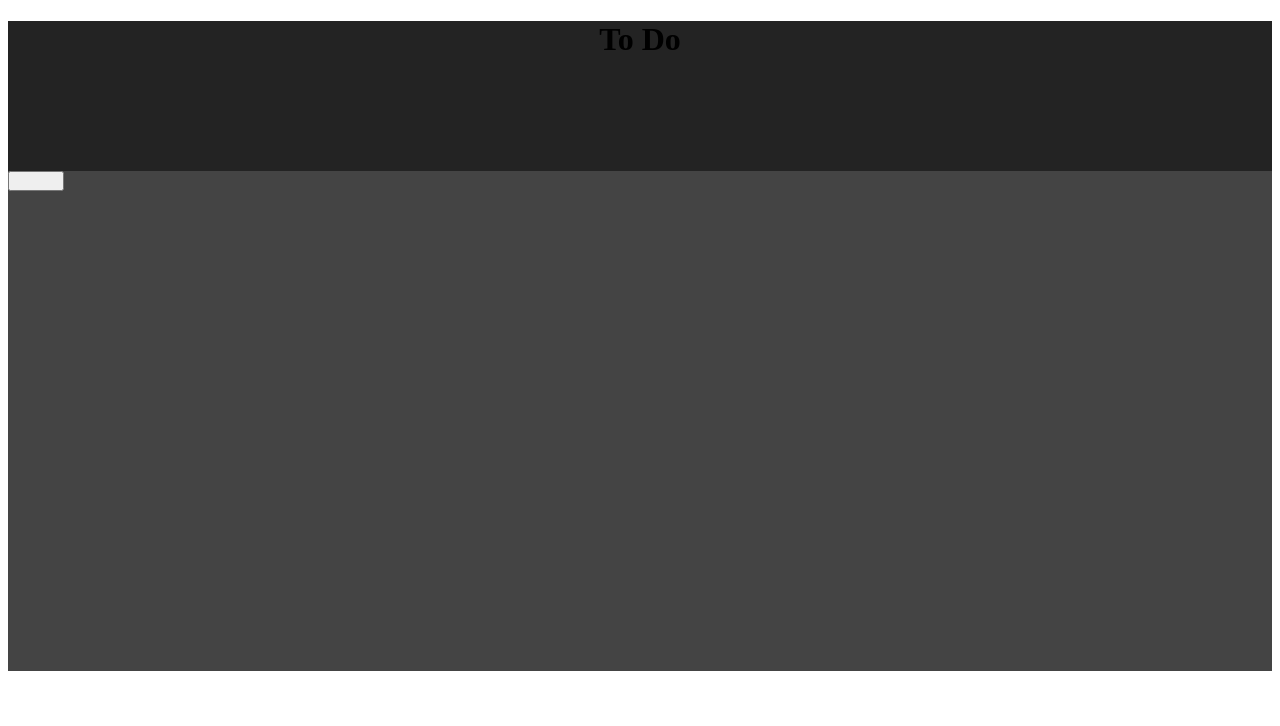
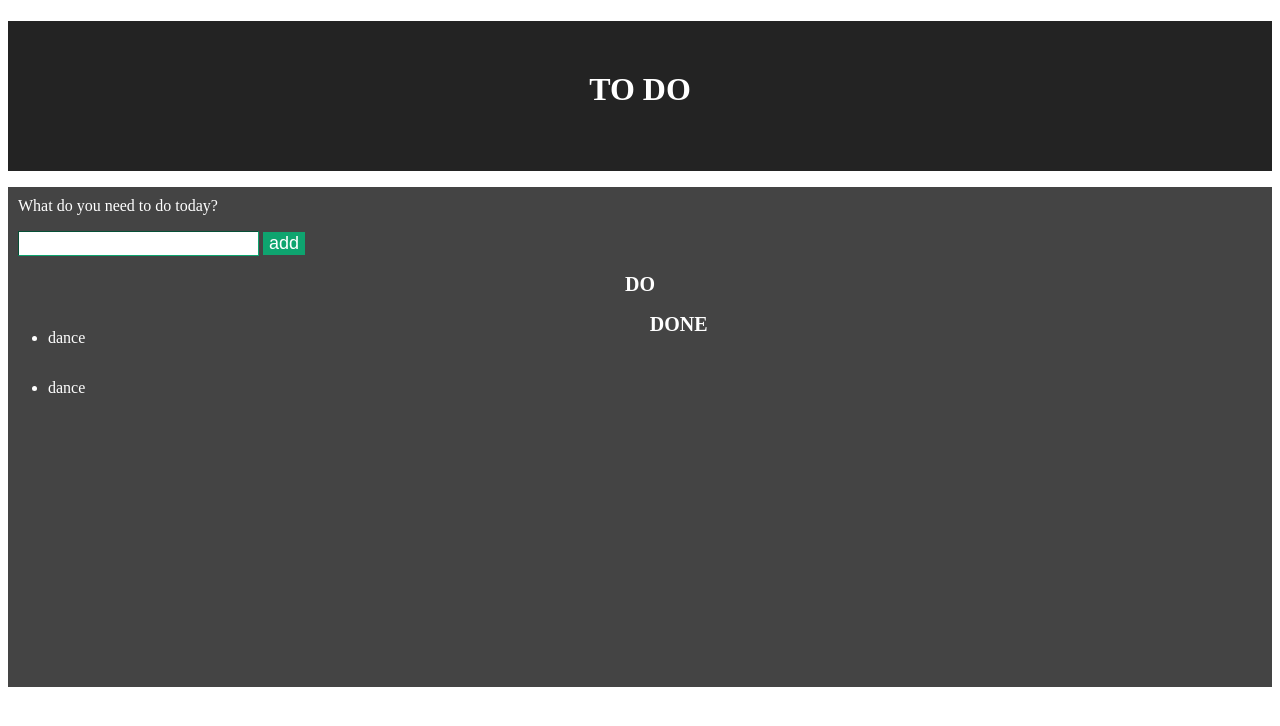
Before and after one commit to cr-allen/TodoApp, a website: page index.html in a window 1280 px wide. Drawn offline with Linux system fonts and the light colour scheme.

Commit message:
fingaled scss and js, possibly unsuccessfully

```diff
--- a/index.html
+++ b/index.html
@@ -15,14 +15,29 @@
 </head>
 <body>
   <div class="headerBkgd">
-    <h1 class="text">To Do</h1>
+    <div class="header-text">
+      <h1 class="h1-text">To Do</h1>
+    </div>
   </div>
   <div class="background">
-    <button type="text" class="submit">
-    <section class="toDo" contenteditable="true">
-      <div class="wrapper">
-        <ul class="toDo"></ul>
-        <ul class="done"></ul>
+    <row>
+      <p class="qText">What do you need to do today?</p>
+        <input type="text" class="toDoItem">
+        <button type="button" name="button">add</button>
+      <section class="toDo" contenteditable="true">
+        <div class="wrapper">
+          <col span="2">
+          <h2 class="content-text">Do</h2>
+          <ul id="toDo">
+            <!-- will want this to be editable and deletable. drag 'n' drop functionality??  -->
+            <li>dance</li>
+          </ul>
+          <h2 class="content-text">Done</h2>
+          <ul id="done">
+            <li>dance</li>
+          </ul>
+        </col>
+      </row>
       </div>
     </section>
   </div>
--- a/js/scripts.js
+++ b/js/scripts.js
@@ -1,3 +1,69 @@
-var body = querySelector('body');
+// research: functions, calling functions, uuuh, dissect the codepen better. also css grids //
 
-var input = document.createElement('li');
+
+
+
+//var query selectors
+
+var taskInput=document.querySelector("toDoItem");
+var addButton=document.querySelector("button")[0];
+var toDo=document.querySelector("toDo");
+var done=document.querySelector("done");
+
+//to dos
+var createNewTaskElement=function(taskString){
+var listItem=document.createElement("ul");
+var ulToDo=document.createElement("ul");
+
+//appends
+listItem.appendChild(label);
+return listItem;
+
+//function
+var addTask=function(){
+	console.log("Add Task...");
+	//Create a new list item with the text from the #new-task:
+	var listItem=createNewTaskElement(taskInput.value);
+  done.appendChild(listItem);
+	bindTaskEvents(listItem, taskCompleted);
+
+	taskInput.value="";
+}
+addTask();
+
+
+//onclick events
+addButton.onclick=addTask;
+addButton.addEventListener("click",addTask);
+
+
+
+
+
+
+
+
+
+
+// button.onClick = createElement('ul')
+
+
+
+
+
+
+
+
+
+// body.appendChild('ul');
+// var input = document.createElement('li').contenteditable = "true";
+
+
+
+
+//
+// function initDoc() {
+//   input = document.getElementById("form");
+//   sDefTxt = input.innerHTML;
+//   if (document.compForm.switchMode.checked) { setDocMode(true); }
+// }
--- a/scss/mixins.scss
+++ b/scss/mixins.scss
@@ -0,0 +1,2 @@
+
+/*# sourceMappingURL=mixins.css.map */
--- a/scss/style.scss
+++ b/scss/style.scss
@@ -1,18 +1,58 @@
 @import "variables";
+@import "mixins";
 
 
 .headerBkgd {
   height: 150px;
   width: 100%;
   background-color: $header-color;
-  .text{
-    font: $font-color;
-    text-align: center;}
+  .h1-text{
+    color: $font-color;
+    text-align: center;
+    text-transform: uppercase;
+    padding-top: 50px;
+  }
+
 }
 
 .background {
   width: 100%;
   height: 500px;
   background-color: $background-color;
-  font: $font-color;
+  color: $font-color;
+  margin-top: 0;
+  .toDoItem {
+    padding-left: 5px;
+    margin-left: 10px;
+    border-width: thin;
+    border-color: $accent-color;
+    font-size: 18px;
+  }
+  .qText{
+    color: $font-color;
+    padding-top: 10px;
+    margin-left: 10px;
+  }
+  button{
+    background-color: $accent-color;
+    font-size: 18px;
+    color: $font-color;
+    border: $accent-color;
+  }
+  .content-text{
+    color: $font-color;
+    text-transform: uppercase;
+    font-size: 20px;
+    text-align: center;
+  }
+  ul {
+    float: left;
+    content: "";
+    clear: both;
+    display: grid;
+  }
 }
+
+
+
+//
--- a/scss/variables.scss
+++ b/scss/variables.scss
@@ -1,5 +1,5 @@
 //variables
-$accent-color: #00c8f8;
+$accent-color: #0EA46F;
 $background-color: #444444;
 $header-color: #232323;
 $font-color: #ffffff;
```
Also changed, not shown: css/style.css, scss/mixins.css, 2 other files.
